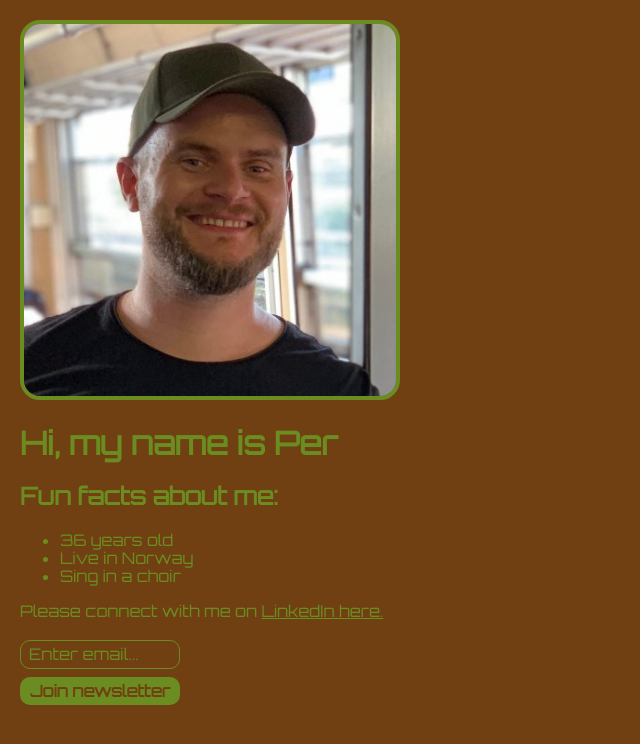
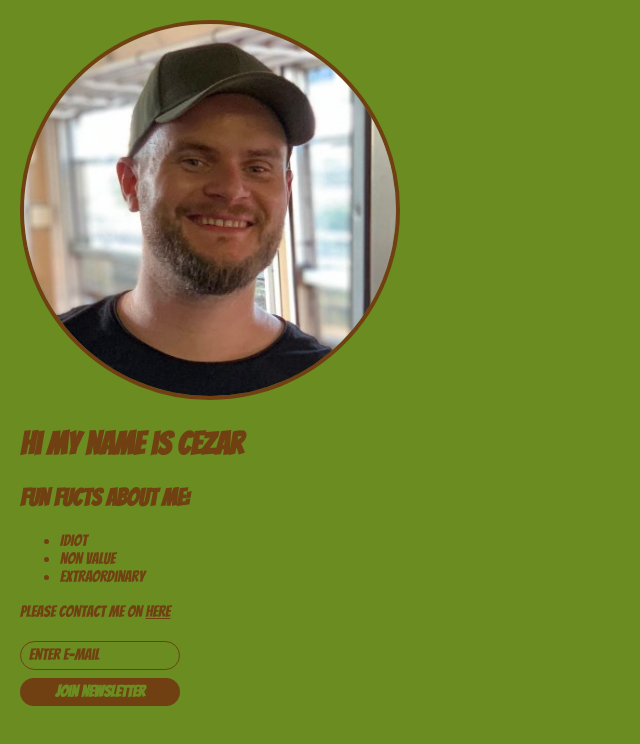
Before and after one commit to PiotrFiedor/personal-site, a plain HTML site: page index.html in a window 1280 px wide. Shown: the whole page, without its empty margins (0-640 px from the left). Drawn offline with nearby package versions, Linux system fonts and the light colour scheme; a web font is replaced by a local one.

Commit message:
V2 Cezar persolna site

```diff
--- a/index.html
+++ b/index.html
@@ -6,20 +6,21 @@
         <script src="index.js"></script>
     </head>
     <body>
+        <img src="per.jpg">
+        <h1>Hi my name is Cezar</h1>
+        <h2>Fun fucts about me:</h2>
+        <ul>
+            <li>Idiot</li>
+            <li>non value</li>
+            <li>extraordinary</li>
+        </ul>
+        <p>Please contact me on <a href="https://www.sport.pl/sport-hp/0,0.html" target="_blank">here</a></p>
+        <input type="text" placeholder="Enter e-mail">
+        <button>Join newsletter</button>
         <!--
         Challenge 1:
         Write the HTML for your personal website.
         -->
-        <img src="per.jpg">
-        <h1>Hi, my name is Per</h1>
-        <h2>Fun facts about me:</h2>
-        <ul>
-            <li>36 years old</li>
-            <li>Live in Norway</li>
-            <li>Sing in a choir</li>
-        </ul>
-        <p>Please connect with me on <a href="https://www.linkedin.com/in/per-harald-borgen/" taget="_blank">LinkedIn here.</a></p>
-        <input type="text" placeholder="Enter email...">
-        <button>Join newsletter</button>
+
     </body>
 </html>
--- a/index.js
+++ b/index.js
@@ -2,16 +2,16 @@
 // Replace the arguments below according to your preference.
 
 // space, scary, military, romantic, cowboy, fantasy, superhero
-favouriteMovieGenre("space")
+favouriteMovieGenre("superhero")
 
 // watermelon, tomato, banana, orange, avocado, blueberry
 favouriteFruit("avocado")
 
 // light, dark
-favouriteMode("dark")
+favouriteMode("light")
 
 // sharp, soft, round
-favouriteEdgeStyle("soft")
+favouriteEdgeStyle("round")
 
 
 
```
